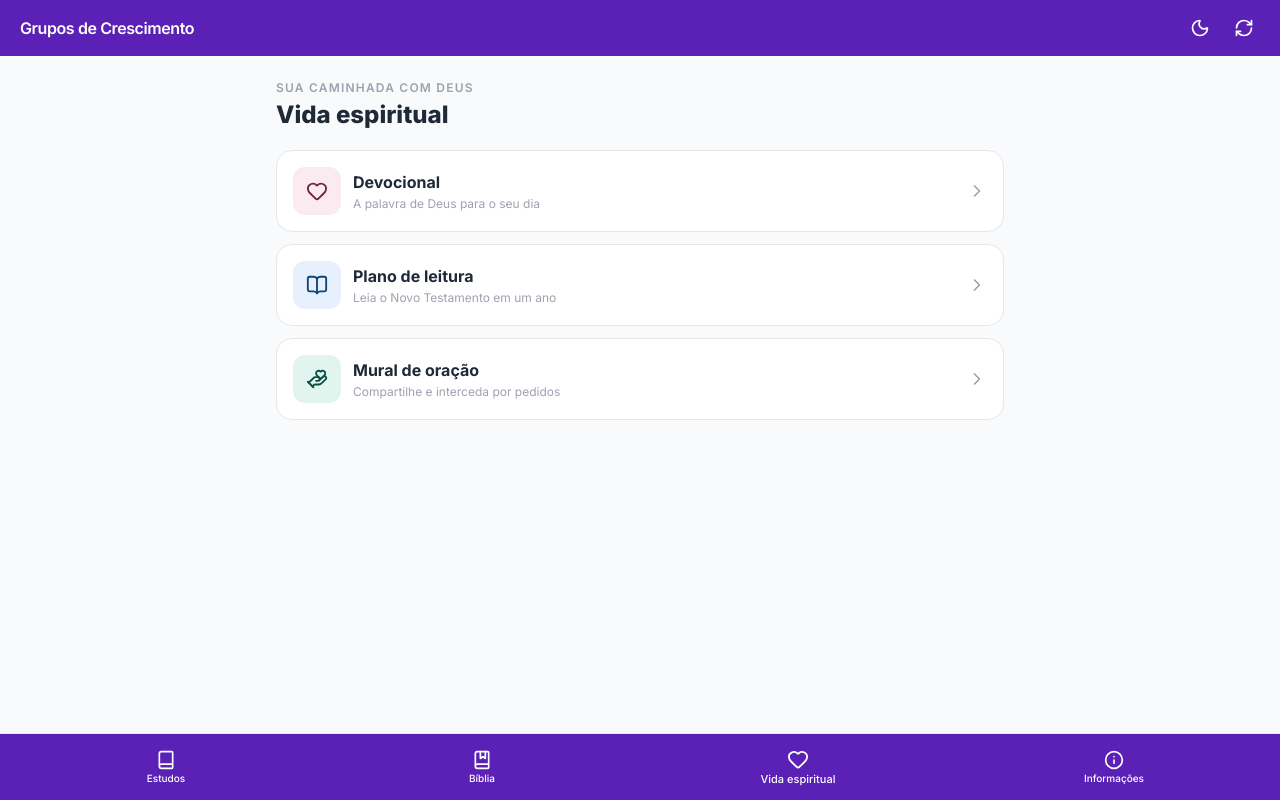
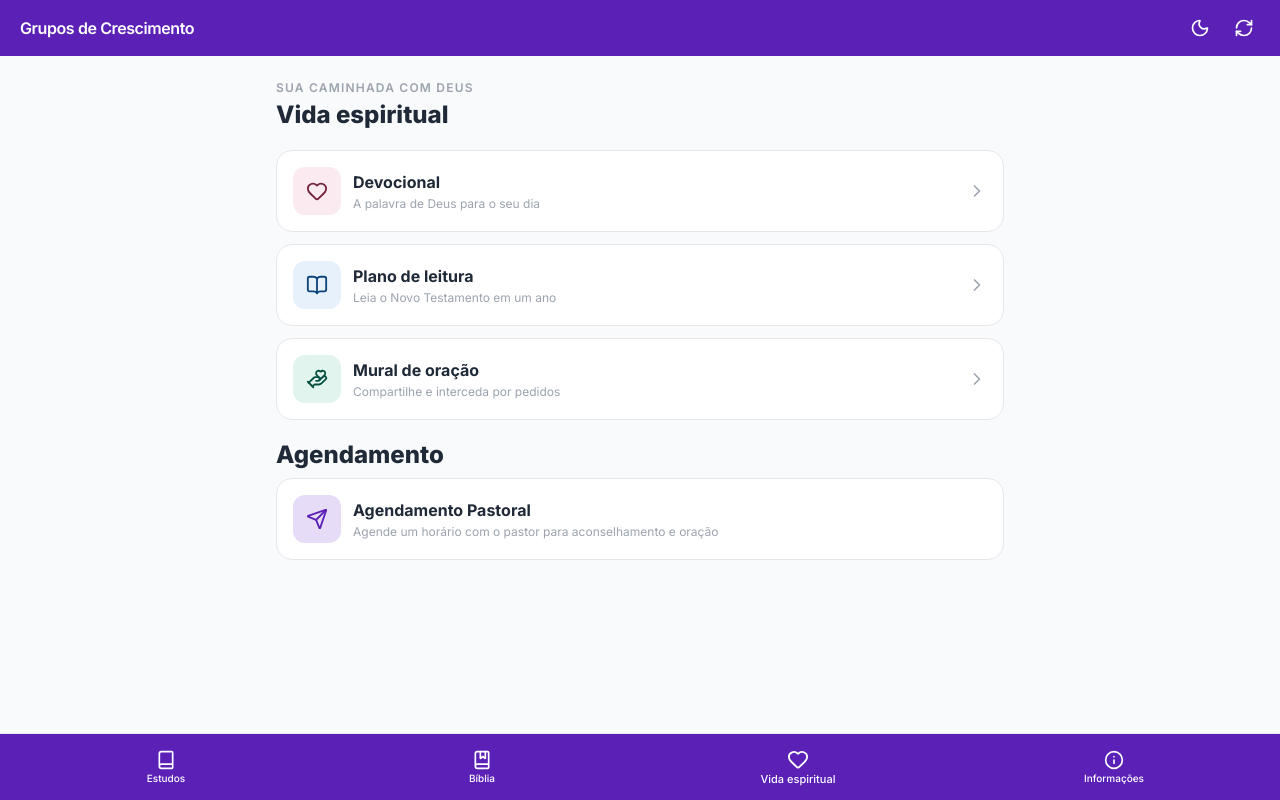
Before and after one commit to josevitor676/gc, a Next.js app: page /vida-espiritual in a window 1280 px wide. Built offline with nearby package versions, Linux system fonts and the light colour scheme.

Commit message:
feat: add agendamento pastoral

```diff
--- a/src/app/(tabs)/informacoes/page.tsx
+++ b/src/app/(tabs)/informacoes/page.tsx
@@ -14,8 +14,8 @@ const TINTS = {
 function mapsLink(address: string) {
   return `https://www.google.com/maps/search/?api=1&query=${encodeURIComponent(address)}`;
 }
-function waLink(digits: string) {
-  return `https://wa.me/${digits}`;
+export function waLink(digits: string, message?: string) {
+  return `https://wa.me/${digits}${message ? `?text=${encodeURIComponent(message)}` : ""}`;
 }
 
 const SEDE = "Av. Paissandú, 32 - Vila Operária, Maringá - PR, 87050-130";
--- a/src/app/(tabs)/vida-espiritual/page.tsx
+++ b/src/app/(tabs)/vida-espiritual/page.tsx
@@ -1,8 +1,9 @@
 "use client";
 
 import Link from "next/link";
-import { Heart, BookOpen, HandHeart, ChevronRight } from "lucide-react";
+import { Heart, BookOpen, HandHeart, ChevronRight, Send } from "lucide-react";
 import { useTheme } from "@/contexts/ThemeContext";
+import { waLink } from "../informacoes/page";
 
 const ITENS = [
   {
@@ -71,6 +72,33 @@ export default function VidaEspiritualPage() {
           </Link>
         ))}
       </div>
+      <div className="mt-5">
+        <h2 className="text-2xl font-extrabold mt-1 leading-tight" style={{ color: colors.text }}>
+          Agendamento
+        </h2>
+        <Link
+            href={waLink("5544999230444", "Olá, gostaria de agendar um horário com o pastor para aconselhamento e oração.")}
+            className="flex items-center gap-3 rounded-2xl border p-4 active:scale-[0.99] transition-transform mt-2"
+            style={{ backgroundColor: colors.card, borderColor: colors.border }}
+            target="_blank"
+            rel="noopener noreferrer"
+          >
+            <div
+              className="w-12 h-12 rounded-xl flex items-center justify-center shrink-0"
+              style={{ backgroundColor: "#e7dcf7", color: "#5B21B6" }}
+            >
+              <Send size={22} />
+            </div>
+            <div className="min-w-0 flex-1">
+              <p className="text-base font-bold" style={{ color: colors.text }}>
+                Agendamento Pastoral
+              </p>
+              <p className="text-xs mt-0.5" style={{ color: colors.textMuted }}>
+                Agende um horário com o pastor para aconselhamento e oração
+              </p>
+            </div>
+          </Link>
+      </div>
     </div>
   );
 }
```
